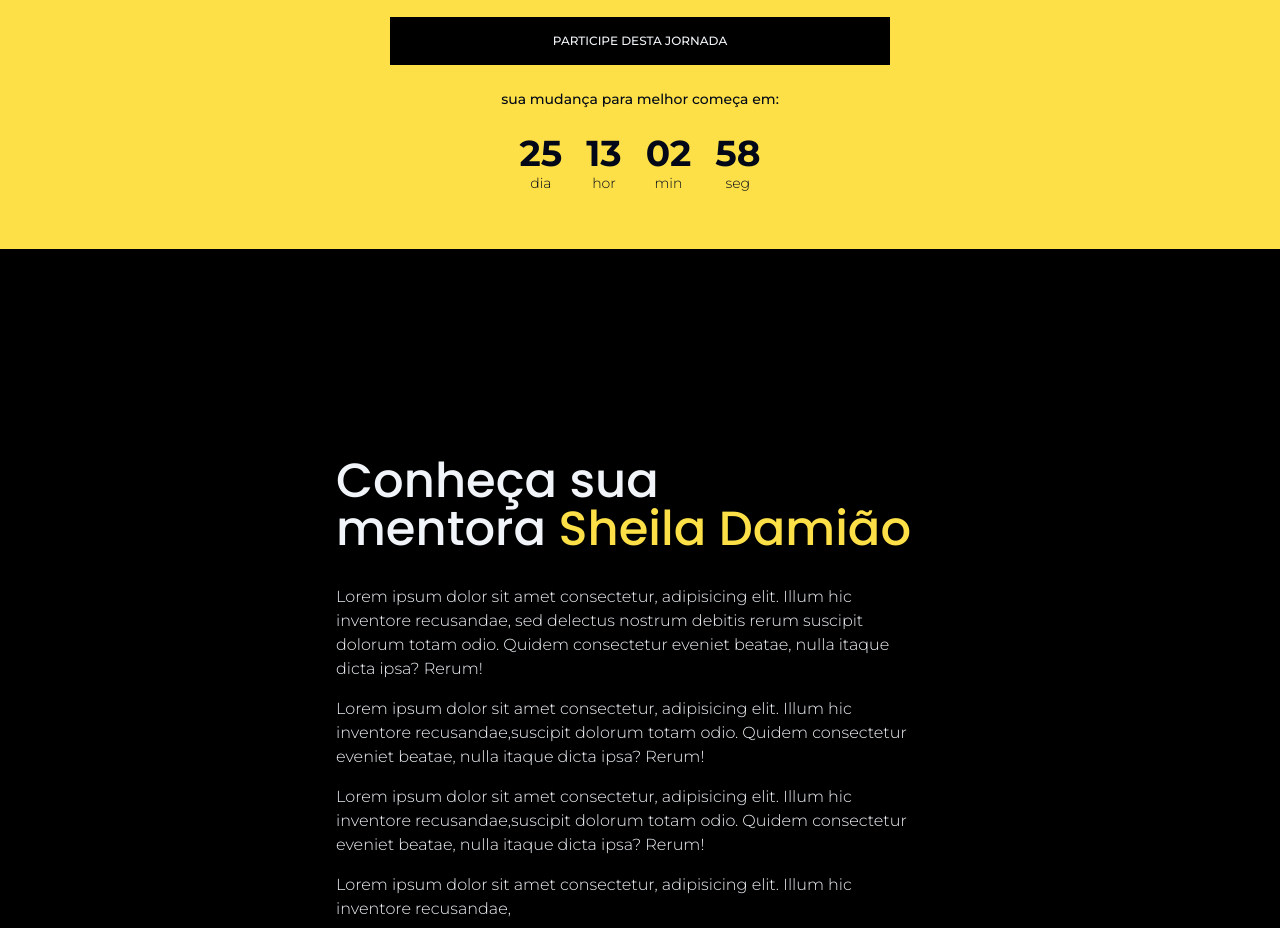
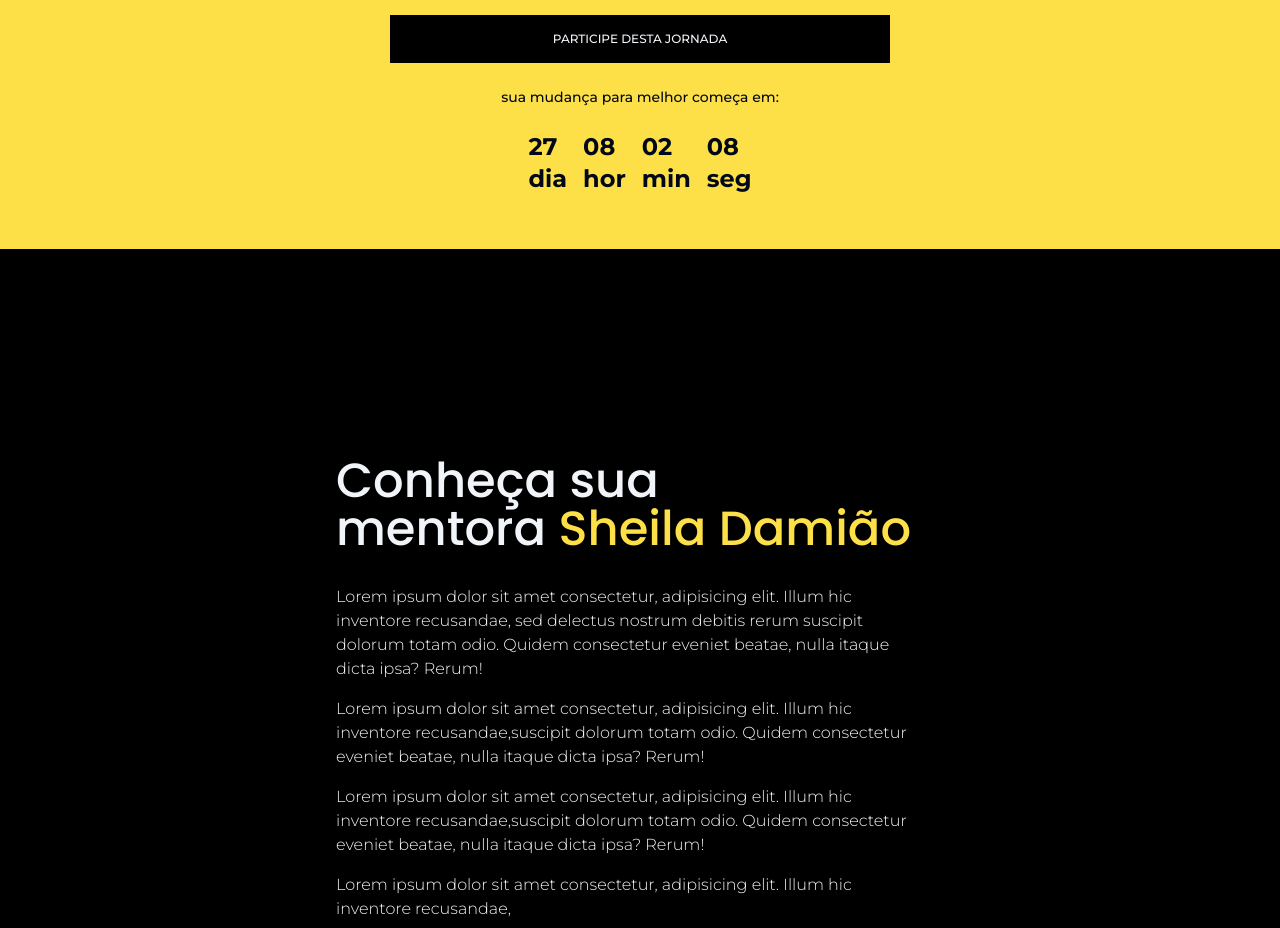
Before and after one commit to DecoXD/JornadaGovernar, a React (Vite) app: page / in a window 1280 px wide. Shown: the part 3680-4608 px from the top of the page. Built offline with nearby package versions, Linux system fonts and the light colour scheme.

Commit message:
timer added

```diff
--- /dev/null
+++ b/src/components/shared/Countdown.tsx
@@ -0,0 +1,68 @@
+/* eslint-disable */
+import React, { useState, useEffect } from 'react';
+
+interface TimeLeft {
+  dia: number;
+  hor: number;
+  min: number;
+  seg: number;
+}
+
+export const Countdown: React.FC = () => {
+  const calculateTimeLeft = (): TimeLeft  => {
+    const difference = +new Date('2024-05-26T20:00:00') - +new Date();
+    let timeLeft: TimeLeft  = {
+      dia: 0,
+      hor: 0,
+      min: 0,
+      seg: 0,
+    };
+
+    if (difference > 0) {
+      timeLeft = {
+        dia: Math.floor(difference / (1000 * 60 * 60 * 24)),
+        hor: Math.floor((difference / (1000 * 60 * 60)) % 24),
+        min: Math.floor((difference / 1000 / 60) % 60),
+        seg: Math.floor((difference / 1000) % 60),
+      };
+
+    }
+
+    return timeLeft;
+  };
+
+  const [timeLeft, setTimeLeft] = useState<TimeLeft >(calculateTimeLeft());
+
+  useEffect(() => {
+    const timer = setTimeout(() => {
+      setTimeLeft(calculateTimeLeft());
+    }, 1000);
+
+    // Limpar o timer
+    return () => clearTimeout(timer);
+  });
+
+  const timerComponents: JSX.Element[] = [];
+
+  Object.keys(timeLeft).forEach((interval) => {
+    const key = interval as keyof TimeLeft;
+    if (!timeLeft[key] && timeLeft[key]!=0) {
+      return;
+    }
+
+    timerComponents.push(
+      <p key={key} className=' font-bold flex flex-col text-2xl'>
+        <span>{timeLeft[key]< 10 ? '0'+timeLeft[key] : timeLeft[key]}</span>
+        <span>{key}{' '}</span>
+      </p>
+    );
+  });
+
+  return (
+    <div className='flex gap-4'>
+      {timerComponents.length ? timerComponents : <span>Tempo esgotado!</span>}
+    </div>
+  );
+};
+
+export default Countdown;
--- a/src/helpers/Counter.ts
+++ /dev/null
@@ -1,19 +0,0 @@
-export function initializeRegressiveCount(duracao: number) {
-  let tempoRestante: number = duracao;
-
-  const intervalId = setInterval(() => {
-      const dias = Math.floor(tempoRestante / (24 * 60 * 60));
-      const horas = Math.floor((tempoRestante % (24 * 60 * 60)) / (60 * 60));
-      const minutos = Math.floor((tempoRestante % (60 * 60)) / 60);
-      const segundos = Math.floor(tempoRestante % 60);
-
-      console.log(`${dias} dias, ${horas} horas, ${minutos} minutos e ${segundos} segundos restantes`);
-
-      tempoRestante--;
-
-      if (tempoRestante < 0) {
-          clearInterval(intervalId);
-          console.log('O tempo acabou!');
-      }
-  }, 1000);
-}
--- a/src/sections/Disclosure.tsx
+++ b/src/sections/Disclosure.tsx
@@ -1,4 +1,6 @@
 
+
+import Countdown from '@/components/shared/Countdown.tsx'
 import {config} from '../constants/index.ts'
 
 const Disclosure = () => {
@@ -16,22 +18,7 @@ const Disclosure = () => {
         </a>
         <p className="text-center font-medium text-sm font-montserrat">sua mudança para melhor começa em:</p>
         <div className="flex gap-6 justify-center font-montserrat ">
-          <p className="flex flex-col">
-            <span className="text-4xl font-bold">25</span>
-            <span className="text-sm text-center font-light ">dia</span>
-            </p>
-          <p className="flex flex-col">
-            <span className="text-4xl font-bold">13</span>
-            <span className="text-sm text-center font-light ">hor</span>
-          </p>
-          <p className="flex flex-col">
-            <span className="text-4xl font-bold">02</span>
-            <span className="text-sm text-center font-light ">min</span>
-          </p>
-          <p className="flex flex-col">
-          <span className="text-4xl font-bold">58</span>
-          <span className="text-sm text-center font-light ">seg</span>
-          </p>
+          <Countdown key={1}/>
         </div>
       </article>
     </section>
```
